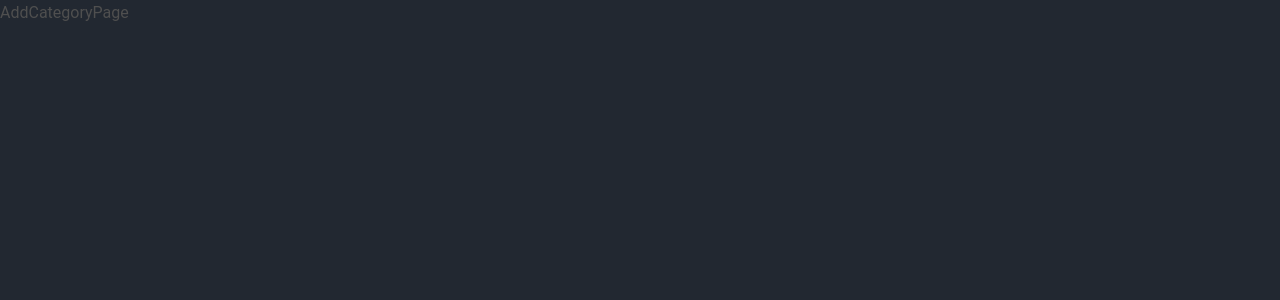
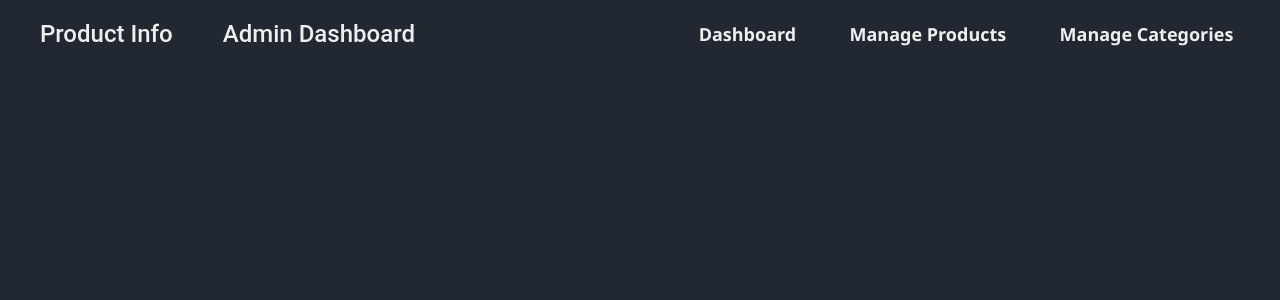
Before and after one commit to muhamedshijas/project-listing, a React (Create React App) app in the folder client/: page /addcategory in a window 1280 px wide. Shown: the top 300 px of the page. Built offline with nearby package versions, Linux system fonts and the light colour scheme; the HTML template or start-up script is replaced by a standard one.

Commit message:
category page added

```diff
--- /dev/null
+++ b/client/src/components/AddCategory/AddCategory.js
@@ -0,0 +1,14 @@
+import React from 'react'
+
+function AddCategory() {
+  return (
+    <div className="category-main">
+    <div className="cards">
+
+    </div>
+
+    </div>
+  )
+}
+
+export default AddCategory
--- a/client/src/components/Home/Home.js
+++ b/client/src/components/Home/Home.js
@@ -1,5 +1,6 @@
 import React from 'react'
 import image from '../../assets/images/Ecommerce.png'
+import {Link} from 'react-router-dom'
 import './Home.css'
 function Home() {
   return (
@@ -8,7 +9,9 @@ function Home() {
     <h1>Welcome to Dashboard</h1>
     <div className="btns">
     <button>Manage Products</button>
+    <Link to='/addcategory'>
     <button className='btn-2'>Manage Categories</button>
+    </Link>
     </div>
     </div>
   )
--- a/client/src/pages/AddCategoryPage.js
+++ b/client/src/pages/AddCategoryPage.js
@@ -1,8 +1,12 @@
 import React from 'react'
-
+import AddCategory from '../components/AddCategory/AddCategory';
+import Navbar from '../components/Navbar/Navbar';
 function AddCategoryPage() {
   return (
-    <div>AddCategoryPage</div>
+    <div>
+      <Navbar/>
+      <AddCategory/>
+    </div>
   )
 }
 
```
